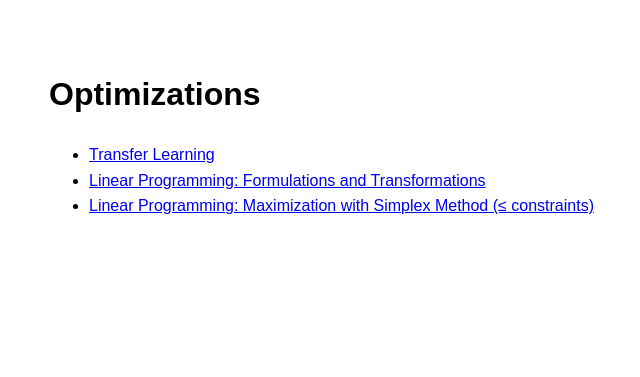
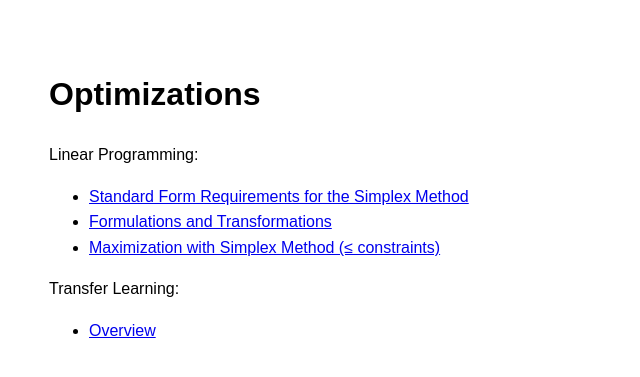
Before and after one commit to mkim2178/mkim2178.github.io, a Jekyll site: the page built from optimizations/index.md, in a window 1280 px wide. Shown: the top 377 px of the page, without its empty margins (191-831 px from the left). Built offline with Jekyll 4.4.1, drawn with Linux system fonts in a browser that asks for light colours.

Commit message:
add some new hyperlinks for new notes

```diff
--- a/optimizations/index.md
+++ b/optimizations/index.md
@@ -3,6 +3,12 @@ layout: default
 title: Optimizations
 ---
 
-- [Transfer Learning](transfer_learning.md)
-- [Linear Programming: Formulations and Transformations](lp_formations_transformations.md)
-- [Linear Programming: Maximization with Simplex Method (≤ constraints)](lp_simplex_method_example_less_than_equal.md)
+Linear Programming:
+- [Standard Form Requirements for the Simplex Method](linear_programming/lp_standard_form_simplex_method.md)
+- [Formulations and Transformations](linear_programming/lp_formations_transformations.md)
+- [Maximization with Simplex Method (≤ constraints)](linear_programming/lp_simplex_method_example_less_than_equal.md)
+
+
+
+Transfer Learning:
+- [Overview](transfer_learning_overview.md)
```
